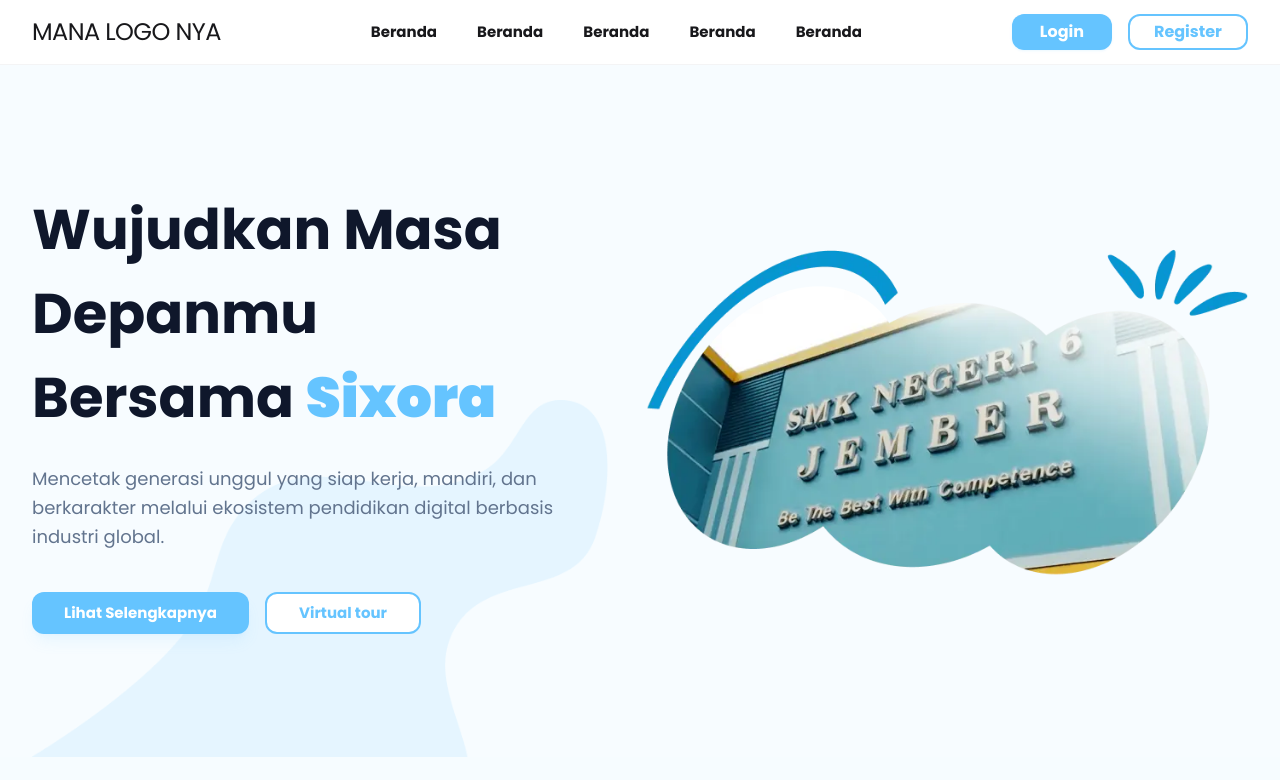
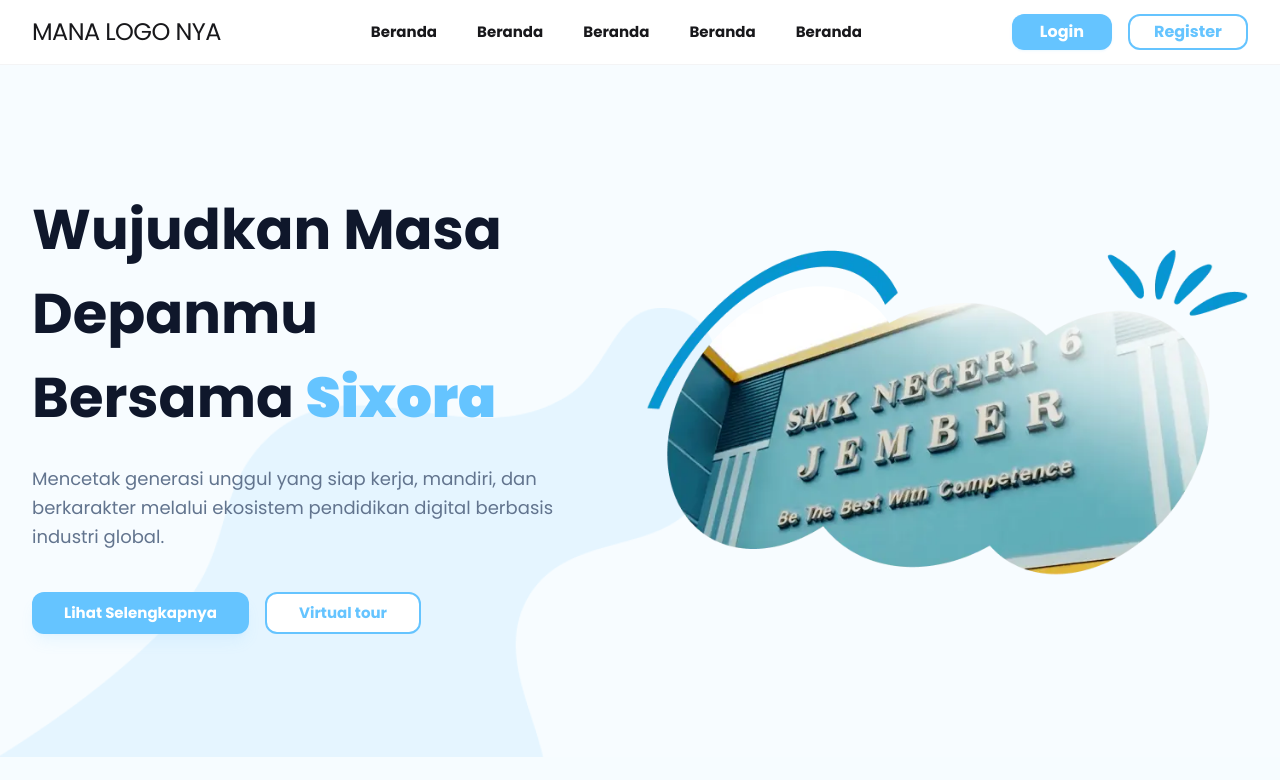
Before and after one commit to KuroseID/sixora-fe, a Next.js app: page / in a window 1280 px wide. Shown: the top 780 px of the page. Built offline with nearby package versions, Linux system fonts and the light colour scheme.

Commit message:
fix: little thing

```diff
--- a/app/components/Navbar.tsx
+++ b/app/components/Navbar.tsx
@@ -29,7 +29,7 @@
           </div>
 
           {/* Center Side: Desktop Navigation Links */}
-          <div className="hidden md:flex items-center gap-10">
+          <div className="hidden lg:flex items-center gap-10">
             {navItems.map((item, index) => (
               <Link
                 key={index}
@@ -43,7 +43,7 @@
           </div>
 
           {/* Right Side: Desktop Buttons */}
-          <div className="hidden md:flex items-center gap-4">
+          <div className="hidden lg:flex items-center gap-4">
             <Link
               href="/login"
               className="bg-primary hover:bg-primary-hover text-white font-bold px-6 py-1.5 rounded-xl transition-all duration-200 active:scale-[0.97] text-center min-w-[100px] shadow-sm shadow-primary/10 hover:shadow-md hover:shadow-primary/20"
@@ -59,7 +59,7 @@
           </div>
 
           {/* Mobile Menu Toggle Button */}
-          <div className="flex md:hidden">
+          <div className="flex lg:hidden">
             <button
               onClick={() => setIsOpen(!isOpen)}
               type="button"
@@ -81,7 +81,7 @@
       {/* Mobile Menu Panel */}
       <div
         className={`${isOpen ? "block opacity-100 translate-y-0" : "hidden opacity-0 -translate-y-2"
-          } md:hidden border-t border-zinc-100 dark:border-zinc-900 bg-white dark:bg-zinc-950 transition-all duration-300 ease-out`}
+          } lg:hidden border-t border-zinc-100 dark:border-zinc-900 bg-white dark:bg-zinc-950 transition-all duration-300 ease-out`}
         id="mobile-menu"
       >
         <div className="px-4 pt-4 pb-6 space-y-3">
--- a/app/page.tsx
+++ b/app/page.tsx
@@ -8,10 +8,15 @@
       {/* Hero Section Wrapper */}
       <div className="relative overflow-hidden bg-primary/5 w-full">
         <main className="relative z-10 w-full max-w-7xl mx-auto px-6 lg:px-8 py-16 md:py-24">
+
+          <div className="grid grid-cols-1 lg:grid-cols-12 items-center relative z-10">
+
+            {/* Left Column: Hero Typography & Call-to-actions */}
+            <div className="lg:col-span-6 flex flex-col items-start text-left relative lg:static">
               {/* Wave Hero Background Image */}
               <div className="absolute inset-0 pointer-events-none select-none z-0">
                 <div className="max-w-7xl mx-auto h-full w-full relative px-6 lg:px-8">
-              <div className="absolute bottom-0 left-6 lg:left-8 w-[45%] h-[90%]">
+                  <div className="absolute -bottom-5 lg:-bottom-25 -left-6 lg:-left-10 h-full w-full lg:w-[60%]">
                     <Image
                       src="/hero-wave.png"
                       alt="Wave background decoration"
@@ -23,21 +28,17 @@
                 </div>
               </div>
 
-          <div className="grid grid-cols-1 lg:grid-cols-12 items-center relative z-10">
-
-            {/* Left Column: Hero Typography & Call-to-actions */}
-            <div className="lg:col-span-6 flex flex-col items-start text-left">
-              <h1 className="text-4xl sm:text-5xl lg:text-[56px] font-black text-slate-900 leading-[1.5] font-bold">
+              <h1 className="text-4xl sm:text-5xl lg:text-[56px] font-black text-slate-900 leading-[1.5] font-bold relative z-10">
                 Wujudkan Masa <br />
                 Depanmu <br />
                 Bersama <span className="text-primary font-black">Sixora</span>
               </h1>
 
-              <p className="mt-6 text-base sm:text-lg text-slate-500 max-w-xl leading-relaxed">
+              <p className="mt-6 text-base sm:text-lg text-slate-500 max-w-xl leading-relaxed relative z-10">
                 Mencetak generasi unggul yang siap kerja, mandiri, dan berkarakter melalui ekosistem pendidikan digital berbasis industri global.
               </p>
 
-              <div className="flex flex-row flex-wrap items-center gap-4 mt-8 sm:mt-10">
+              <div className="flex flex-row flex-wrap items-center gap-4 mt-8 sm:mt-10 relative z-10">
                 <Link
                   href="#"
                   className="bg-primary hover:bg-primary-hover text-white font-bold px-8 py-2.5 rounded-xl transition-all duration-200 active:scale-[0.97] shadow-lg shadow-primary/10 hover:shadow-xl hover:shadow-primary/20 text-[15px]"
```
Lines whose indentation alone changed are shown as unchanged.
